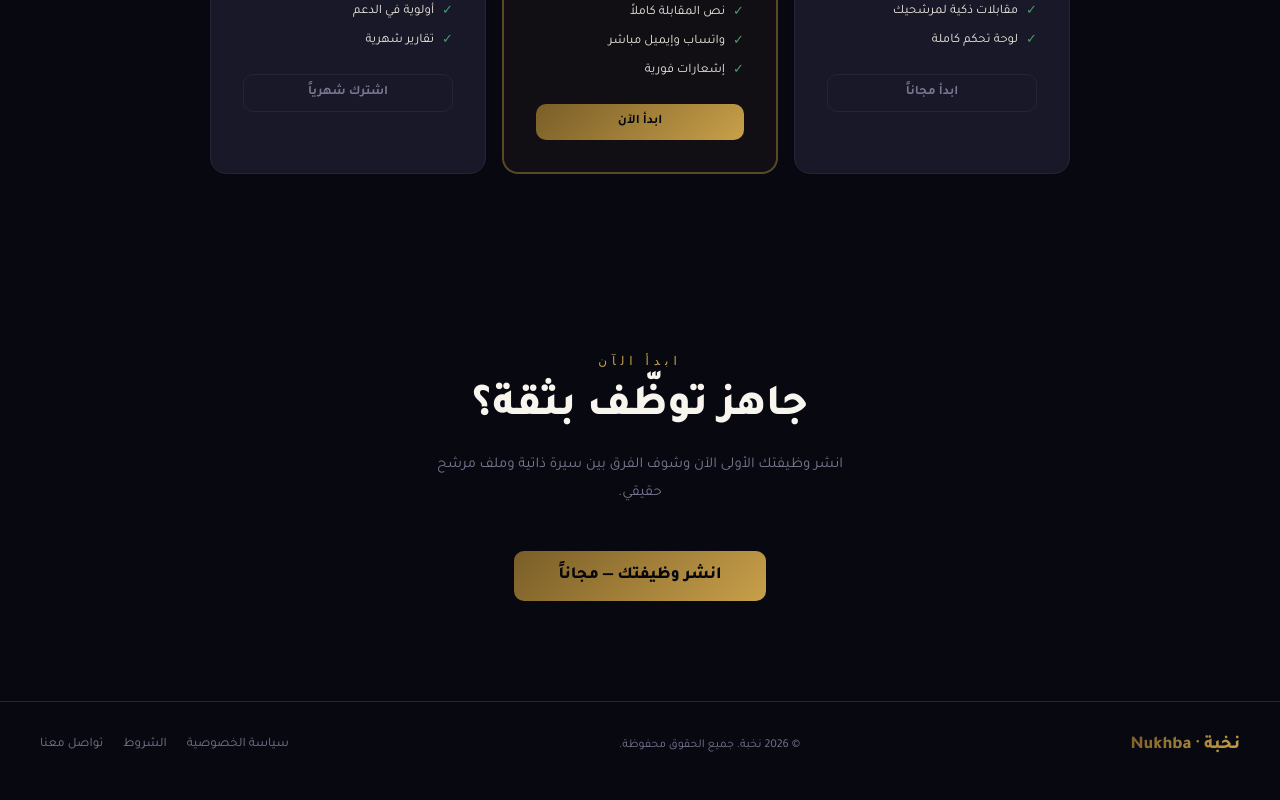
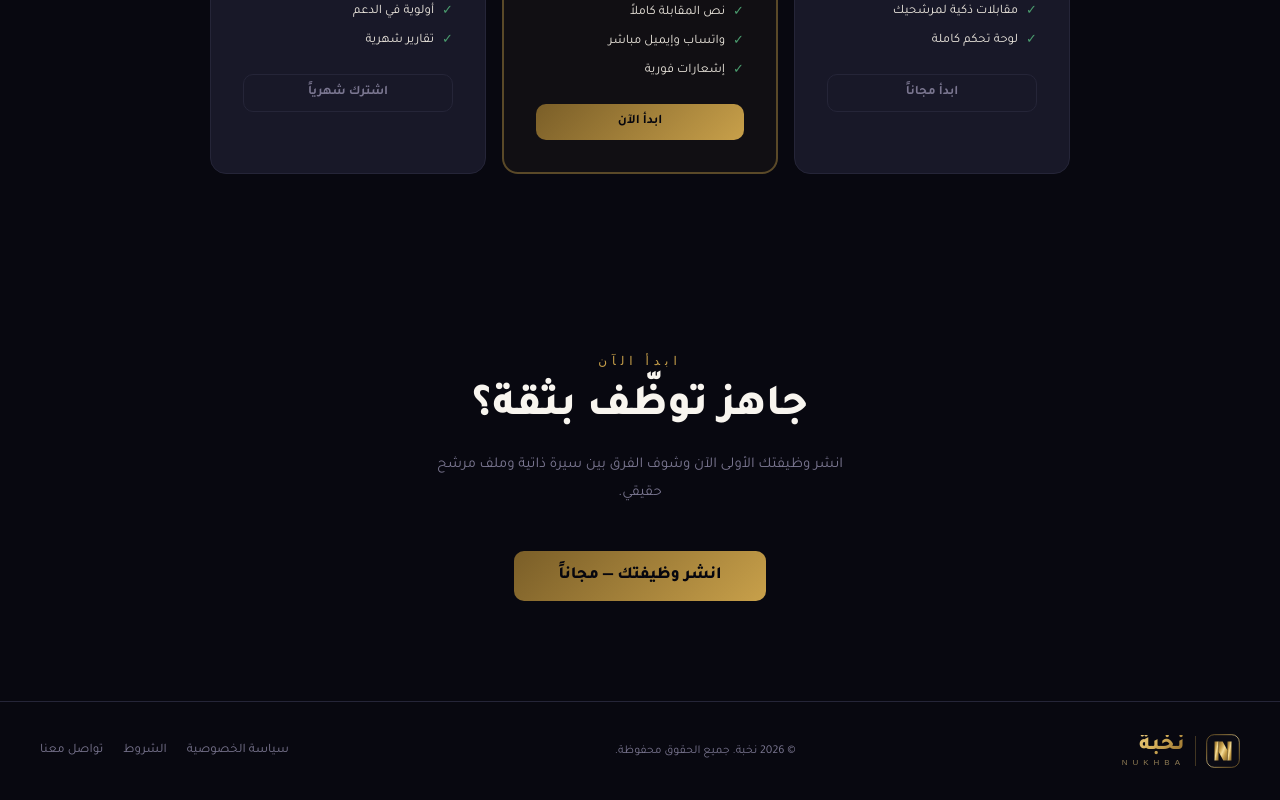
Before and after one commit to alashmori27/nukhba, a Next.js app: page /for-companies in a window 1280 px wide. Shown: the part 3001-3801 px from the top of the page. Built offline with nearby package versions, Linux system fonts and the light colour scheme.

Commit message:
update for-companies footer with brand logo

```diff
--- a/app/for-companies/page.js
+++ b/app/for-companies/page.js
@@ -1,4 +1,5 @@
 'use client'
+import { LogoIcon, LogoText } from '@/components/brand'
 import Link from 'next/link'
 import Navbar from '@/components/Navbar'
 
@@ -200,7 +201,11 @@ export default function ForCompanies() {
 
       {/* FOOTER */}
       <footer style={{ padding:'32px 40px', borderTop:'1px solid #252538', display:'flex', alignItems:'center', justifyContent:'space-between', flexWrap:'wrap', gap:16 }}>
-        <div style={{ fontSize:18, fontWeight:800, background:'linear-gradient(135deg,#7a5e28,#c8a04a)', WebkitBackgroundClip:'text', WebkitTextFillColor:'transparent' }}>نخبة · Nukhba</div>
+        <Link href="/" style={{ display:'flex', alignItems:'center', gap:10, textDecoration:'none' }}>
+  <LogoIcon size={34}/>
+  <div style={{ width:1, height:30, background:'rgba(200,160,74,0.3)' }}/>
+  <LogoText size="sm"/>
+</Link>
         <p style={{ fontSize:12, color:'#7a7690' }}>© {new Date().getFullYear()} نخبة. جميع الحقوق محفوظة.</p>
         <div style={{ display:'flex', gap:20 }}>
           <Link href="/privacy" style={{ fontSize:13, color:'#7a7690', textDecoration:'none' }}>سياسة الخصوصية</Link>
```
